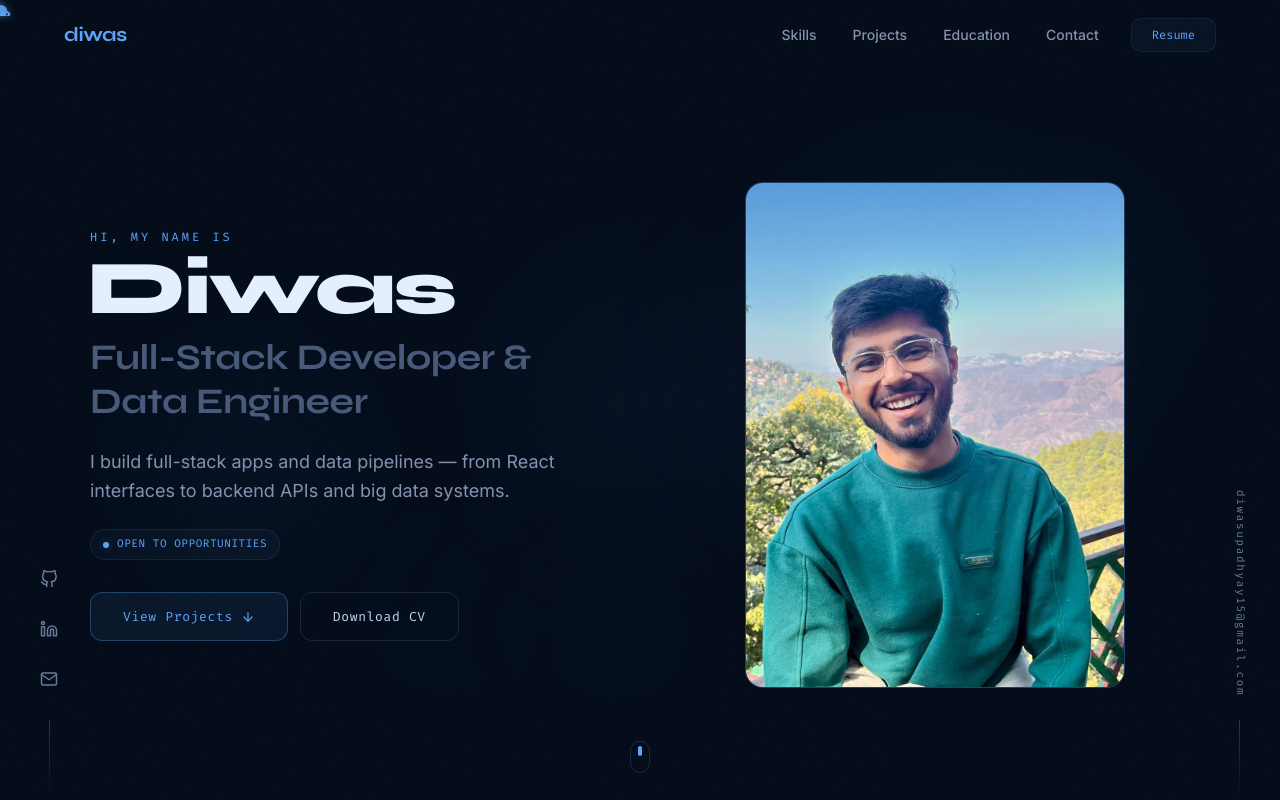
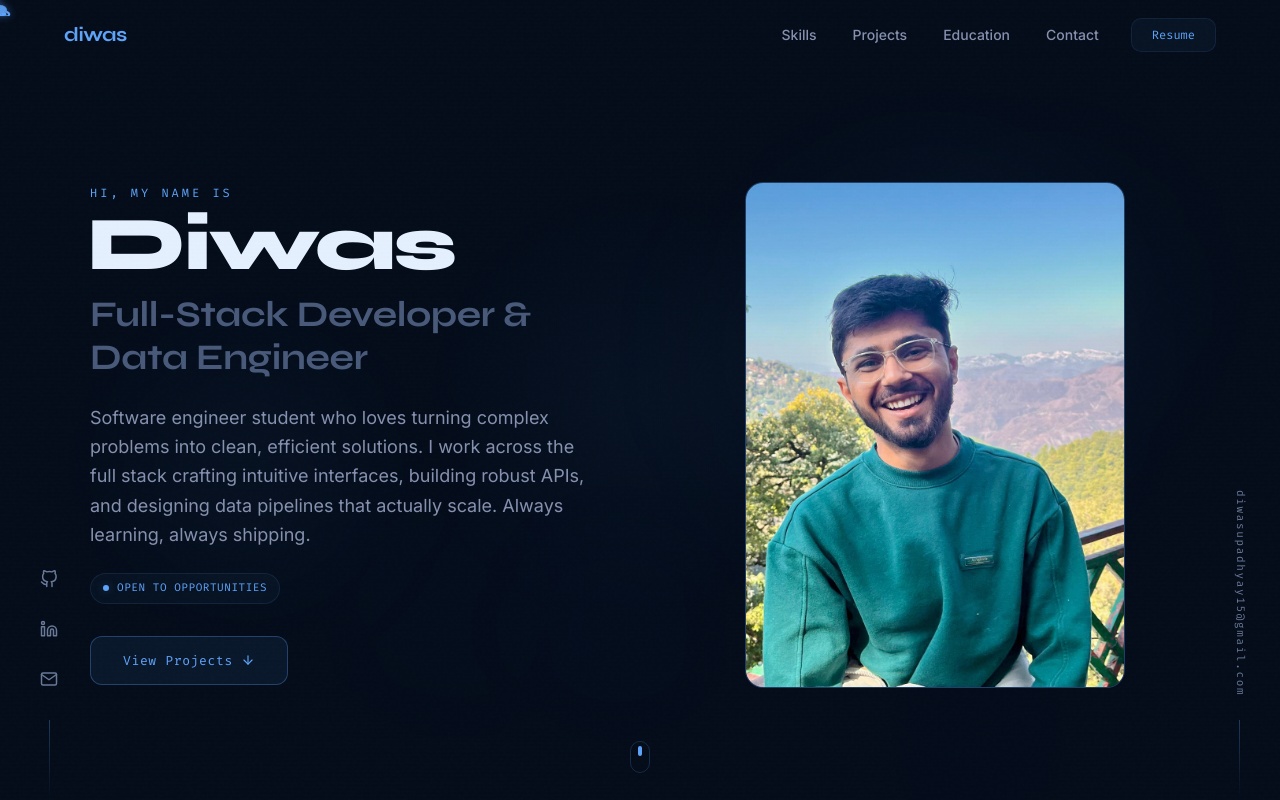
Before and after one commit to diwasupadhyay/diwasportfolio, a React (Vite) app: page / in a window 1280 px wide. Shown: the top 800 px of the page. Built offline with nearby package versions, Linux system fonts and the light colour scheme.

Commit message:
fix: Content in hero section and updated resume

```diff
--- a/src/components/Contact.jsx
+++ b/src/components/Contact.jsx
@@ -34,8 +34,7 @@ const Contact = () => {
             <span style={{ color: '#60a5fa' }}>Together</span>
           </h2>
           <p className="text-sm leading-relaxed mb-8" style={{ color: '#8892b0' }}>
-            I'm currently open to internship and freelance opportunities. Whether you have a question,
-            a project idea, or just want to say hi — my inbox is always open.
+            I'm actively looking for internship and full-time roles where I can grow, contribute, and build things that matter. Feel free to reach out — I'd love to connect.
           </p>
 
           <motion.a
--- a/src/components/Hero.jsx
+++ b/src/components/Hero.jsx
@@ -91,11 +91,14 @@ const Hero = ({ show }) => {
 
             <motion.p
               variants={fadeUp}
-              className="text-base md:text-lg mb-6 max-w-[480px] leading-relaxed"
+              className="text-base md:text-lg mb-6 max-w-[520px] leading-relaxed"
               style={{ color: '#8892b0' }}
             >
-              I build full-stack apps and data pipelines — from React
-              interfaces to backend APIs and big data systems.
+              Software engineer student who loves turning complex problems into
+              clean, efficient solutions. I work across the full stack
+              crafting intuitive interfaces, building robust APIs,
+              and designing data pipelines that actually scale.
+              Always learning, always shipping.
             </motion.p>
 
             <motion.div variants={fadeUp} className="mb-8">
@@ -124,9 +127,6 @@ const Hero = ({ show }) => {
               <a href="#projects" className="btn-primary">
                 View Projects
                 <FiArrowDown size={14} />
-              </a>
-              <a href="/resume.pdf" target="_blank" rel="noopener noreferrer" className="btn-ghost" download="Diwas_Upadhyay_Resume.pdf">
-                Download CV
               </a>
             </motion.div>
           </motion.div>
```
Also changed, not shown: 1 other file (tests, documents, lock files or other folders).
